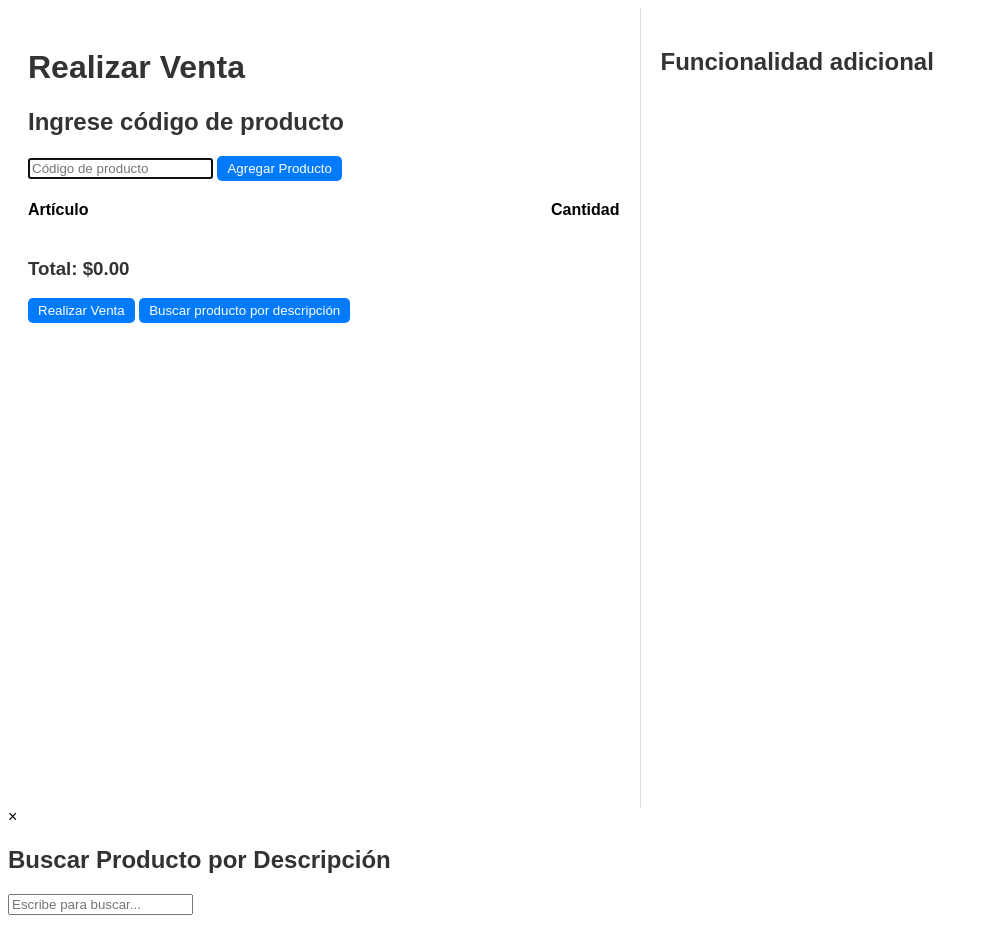
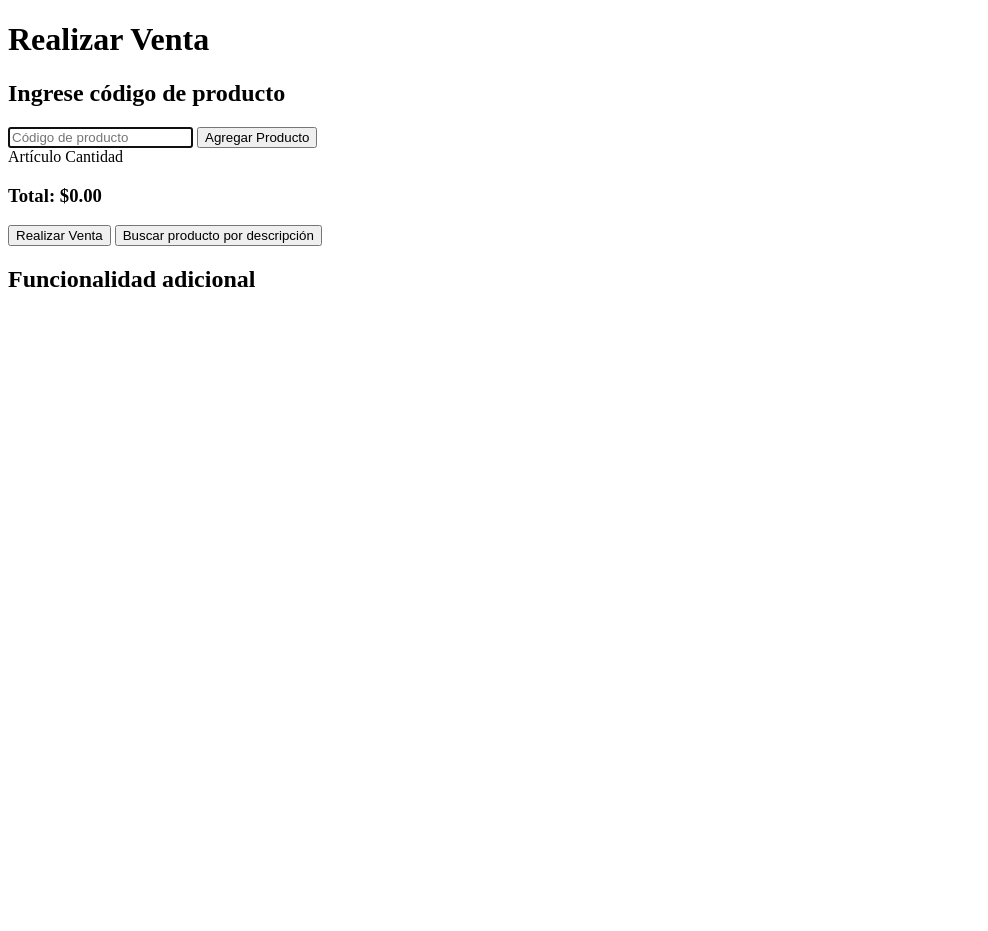
Before and after one commit to pagliardini/kpos2, a Flask app: template templates/ventas.html in a window 1280 px wide. Shown: the whole page, without its empty margins (0-988 px from the left). After the commit the page ends 287 px from the top, so only its background shows below. Run offline with Flask 3, Linux system fonts and the light colour scheme; the template is opened without the code that fills it, so the values that code supplies are empty; parts of the project's set-up code (start-up, migrations or seed data) failed here and were passed over.

Commit message:
correcion en template ventas.

```diff
--- a/static/script-venta.js
+++ b/static/script-venta.js
@@ -84,10 +84,10 @@ function buscarProductoPorDescripcion() {
         fetch(`/buscar_producto_descripcion?descripcion=${descripcion}`)
             .then(response => response.json())
             .then(productos => {
-                productosEncontrados = productos;
+                productosEncontrados = productos.slice(0, 15); // Limitar a 15 resultados
                 const resultados = document.getElementById('resultado-busqueda');
                 resultados.innerHTML = '';
-                productos.forEach((producto, index) => {
+                productosEncontrados.forEach((producto, index) => {
                     const li = document.createElement('li');
                     li.textContent = `${producto.nombre} - $${producto.precio}`;
                     li.dataset.index = index;
--- a/static/styles-venta.css
+++ b/static/styles-venta.css
@@ -1,95 +1,34 @@
-body {
-    font-family: Arial, sans-serif;
+/* Estilos del modal */
+.modal {
+    display: none; /* Oculto por defecto */
+    position: fixed; /* Fijo sobre la página */
+    left: 0;
+    top: 0;
+    width: 100%;
+    height: 100%;
+    background-color: rgba(0, 0, 0, 0.5); /* Fondo oscuro semi-transparente */
+    z-index: 1000; /* Aparece por encima de otros elementos */
 }
 
-.container {
-    display: flex;
-    justify-content: space-between;
-    height: 100vh; /* Ocupa toda la altura de la pantalla */
+.modal-content {
+    background-color: white;
+    margin: 10% auto; /* Centrar vertical y horizontal */
+    padding: 20px;
+    border: 1px solid #888;
+    width: 80%; /* Ancho de la ventana modal */
+    max-width: 600px; /* Tamaño máximo de la ventana modal */
+    position: relative;
 }
 
-.left-column {
-    width: 50%; /* Ocupa la mitad izquierda de la pantalla */
-    padding: 20px;
-    overflow-y: auto; /* Permite scroll si la lista de productos es muy larga */
-    border-right: 1px solid #ddd; /* Separador entre las columnas */
+.close {
+    position: absolute;
+    top: 10px;
+    right: 20px;
+    font-size: 24px;
+    cursor: pointer;
 }
-
-.right-column {
-    width: 50%; /* Ocupa la mitad derecha de la pantalla */
-    padding: 20px;
+.selected {
+    color: #4CAF50;
+    background-color: #333333;
+    font-style: oblique;
 }
-
-h1, h2, h3 {
-    color: #333;
-}
-
-ul#lista-productos {
-    list-style-type: none;
-    padding: 0;
-    margin-top: 20px;
-    max-height: 100%; /* Asegura que no crezca más que el contenedor */
-    overflow-y: auto; /* Permite hacer scroll si es necesario */
-}
-
-ul#lista-productos li {
-    display: flex;
-    justify-content: space-between;
-    align-items: center;
-    margin-bottom: 10px;
-    border-bottom: 1px solid #ddd;
-    padding-bottom: 10px;
-}
-
-.producto-nombre {
-    flex: 1;
-    white-space: nowrap;
-    overflow: hidden;
-    text-overflow: ellipsis;
-    margin-right: 20px;
-}
-
-.cantidad-control {
-    display: flex;
-    align-items: center;
-}
-
-.cantidad-control span {
-    padding: 0 10px;
-}
-
-button {
-    cursor: pointer;
-    background-color: #007bff;
-    color: white;
-    border: none;
-    padding: 5px 10px;
-    border-radius: 5px;
-    transition: background-color 0.3s ease;
-}
-
-button:hover {
-    background-color: #0056b3;
-}
-
-button:focus {
-    outline: none;
-}
-
-button[onclick^="actualizarCantidad"] {
-    background-color: #f8f9fa;
-    color: #000;
-    border: 1px solid #ddd;
-    padding: 5px;
-}
-
-button[onclick^="actualizarCantidad"]:hover {
-    background-color: #e9ecef;
-}
-
-.titulo-columnas {
-    display: flex;
-    justify-content: space-between;
-    font-weight: bold;
-    margin-top: 20px;
-}
```
Also changed, not shown: models/factura.py (+6 -20 lines), instance/punto_de_venta.db.
